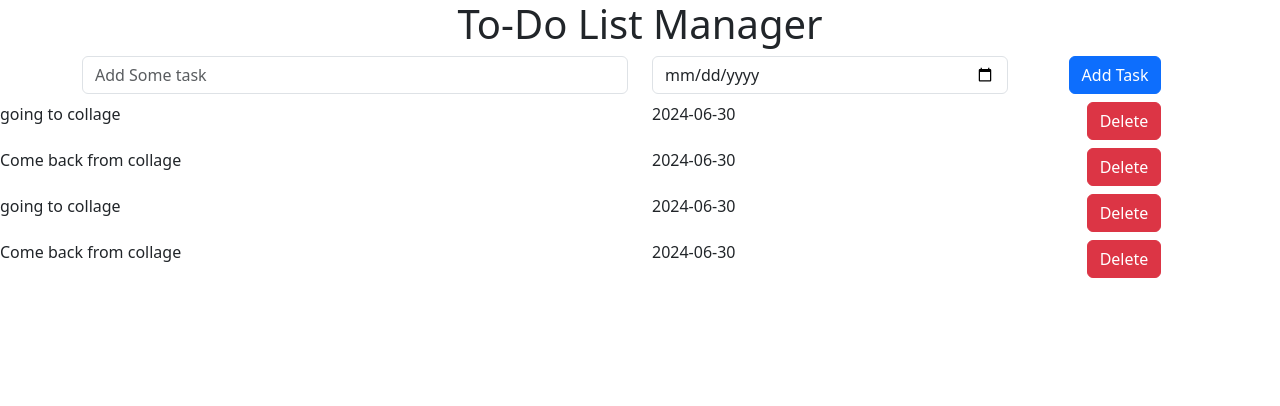
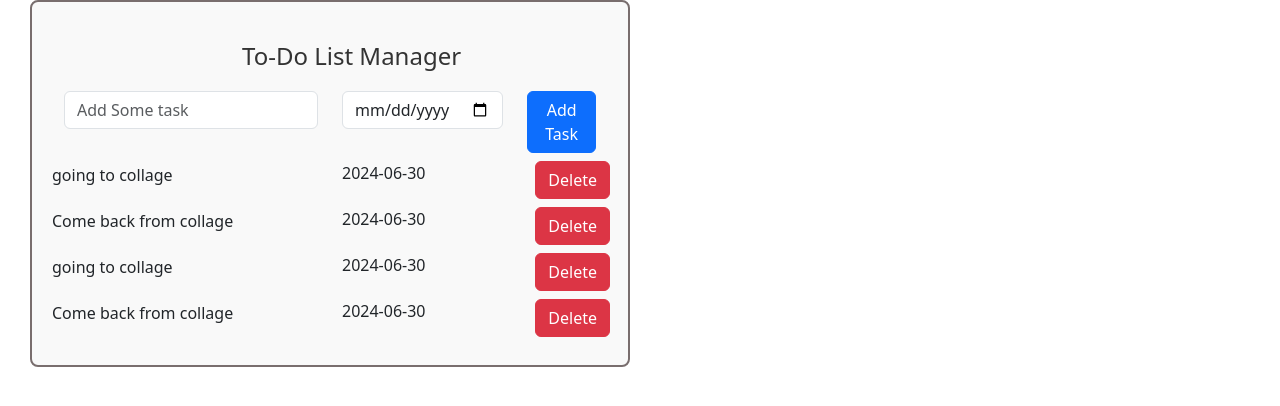
Before and after one commit to Saurabh-Singh33/MernProjects, a React (Vite) app in the folder To-Do Manager/ToDo/: page / in a window 1280 px wide. Shown: the top 406 px of the page. Built offline with nearby package versions, Linux system fonts and the light colour scheme.

Commit message:
Done with CSS

```diff
--- a/To-Do Manager/ToDo/src/App.jsx
+++ b/To-Do Manager/ToDo/src/App.jsx
@@ -1,7 +1,6 @@
 import React from "react";
 import ToDoHead from "./conponents/ToDoHead";
 import ToDoAdd from "./conponents/ToDoAdd";
-
 import ToDoitems from "./conponents/ToDoitems";
 
 
--- a/To-Do Manager/ToDo/src/conponents/ToDoHead.jsx
+++ b/To-Do Manager/ToDo/src/conponents/ToDoHead.jsx
@@ -2,7 +2,7 @@ import React from 'react'
 
 const ToDoHead = () => {
   return (
-     <center><h1> To-Do List Manager</h1></center>
+     <h1> To-Do List Manager</h1>
   )
 }
 
--- a/To-Do Manager/ToDo/src/conponents/ToDoItem.jsx
+++ b/To-Do Manager/ToDo/src/conponents/ToDoItem.jsx
@@ -3,7 +3,7 @@ import React from 'react'
 const ToDoItem = ({ taskname, date }) => {
   return (
     <div className="row my-2">
-      <div className="col-6">{taskname}</div>
+      <div className="col-6 taskname-row">{taskname}</div>
       <div className="col-4">{date}</div>
       <div className="col-2">
         <button className="btn btn-danger">Delete</button>
--- a/To-Do Manager/ToDo/src/index.css
+++ b/To-Do Manager/ToDo/src/index.css
@@ -0,0 +1,26 @@
+
+
+h1{
+  color: #333;
+  font-size: 24px;
+  margin: 20px;
+  margin-left: 190px;
+}
+.App{
+
+  margin: 0 auto;
+  margin-left: 30px;
+  border: 2px solid #796e6e;
+  border-radius: 8px;
+  padding: 20px;
+  width: 600px;
+  background-color: #f9f9f9;
+
+}
+
+.taskname-row{
+  display: flex;
+  justify-content: space-between;
+  align-items: center;
+  margin-bottom: 10px;
+}
--- a/To-Do Manager/ToDo/src/main.jsx
+++ b/To-Do Manager/ToDo/src/main.jsx
@@ -2,7 +2,7 @@ import { StrictMode } from 'react'
 import { createRoot } from 'react-dom/client'
 import 'bootstrap/dist/css/bootstrap.min.css'
 import App from './App.jsx'
-
+import './index.css'
 createRoot(document.getElementById('root')).render(
   <StrictMode>
     <App />
```
